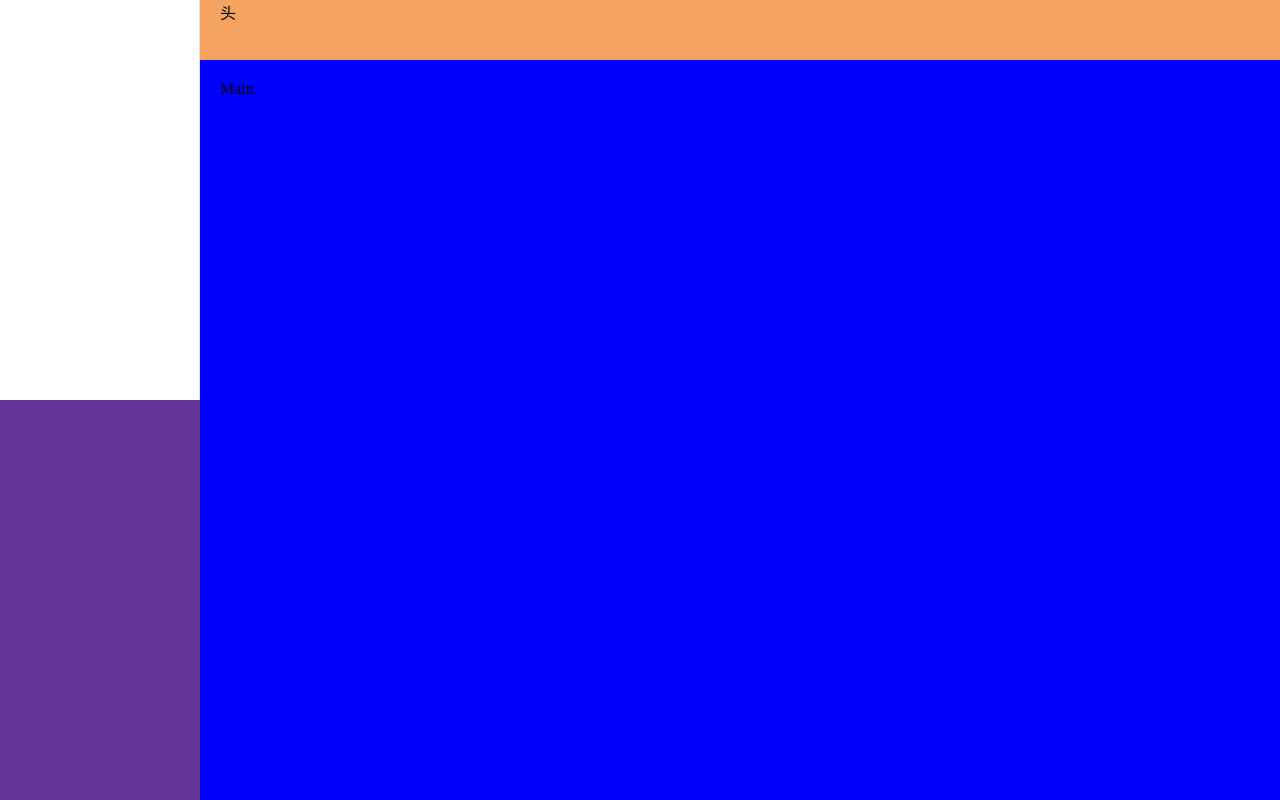
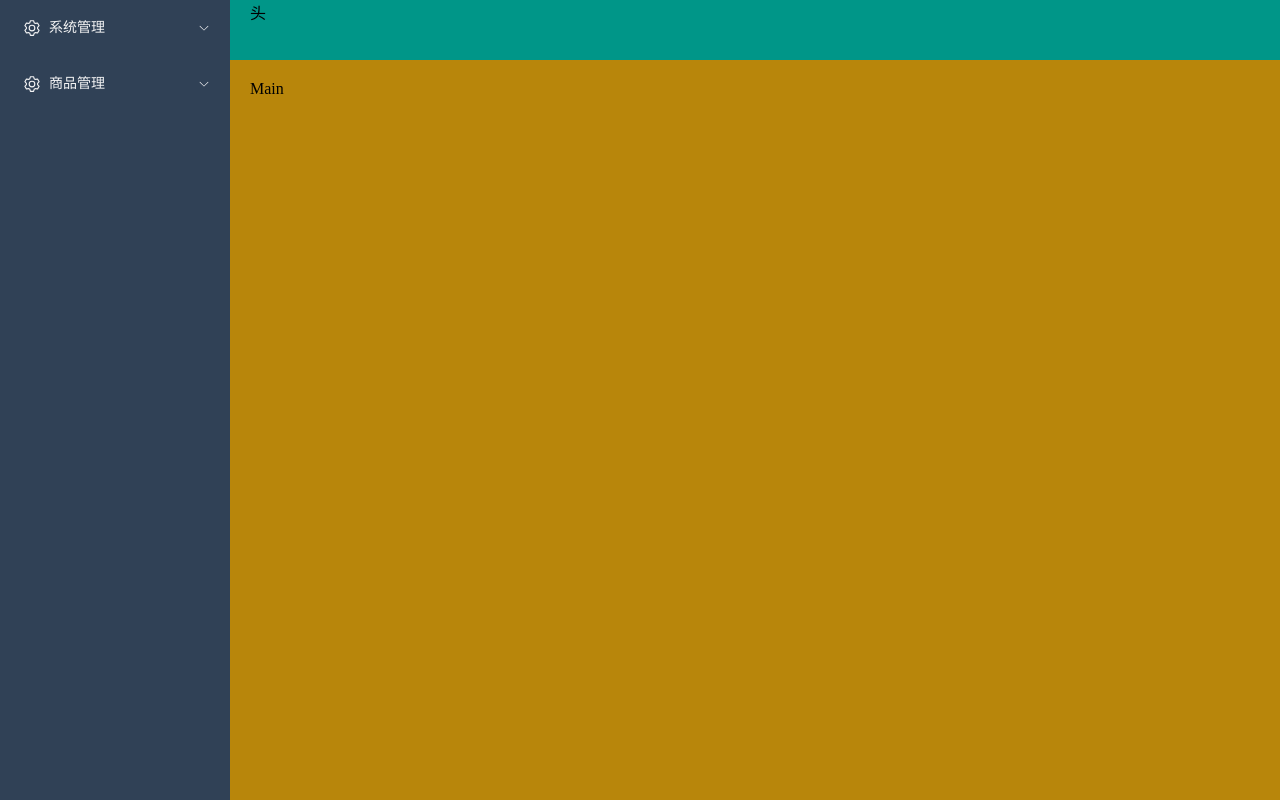
Before and after one commit to Bluesunn/Calligraphy, a Vue app in the folder background-project/: page /home in a window 1280 px wide. Built offline with nearby package versions, Linux system fonts and the light colour scheme.

Commit message:
左侧导航栏已完成版本

```diff
--- a/background-project/src/layout/index.vue
+++ b/background-project/src/layout/index.vue
@@ -1,6 +1,6 @@
 <template>
     <el-container class="mycontainer">
-      <el-aside width="200px" class="leftmenu">
+      <el-aside width="auto" class="leftmenu">
         <MenuBar></MenuBar>
       </el-aside>
       <el-container>
@@ -22,13 +22,13 @@
   .mycontainer{
       height: 100%;
       .leftmenu{
-        background-color: rebeccapurple;
+        background-color: #304156;
     }
       .header{
-        background-color: sandybrown;
+        background-color: #009688;
     }
       .main{
-        background-color: blue;
+        background-color: darkgoldenrod;
 
     }
   }
--- a/background-project/src/layout/menu/MenuBar.vue
+++ b/background-project/src/layout/menu/MenuBar.vue
@@ -5,6 +5,7 @@
     :collapse="isCollapse"
     @open="handleOpen"
     @close="handleClose"
+    background-color="#304156"
   >
     <!-- 前面的menuList是子组件MenuItem里定义的形参，后面是父组件中定义的对象数组 -->
     <MenuItem :menuList="menuList"></MenuItem>
@@ -18,8 +19,80 @@
 
     let menuList =reactive([
         {
+          path: "/system",
+          component: "Layout",
+          name: "system",
+          meta: {
+            title: "系统管理",
+            icon: "Setting",
+            roles: ["sys:manage"],
+          },
+    children: [
+      {
+        path: "/userList",
+        component: "/system/User/UserList",
+        name: "userList",
+        meta: {
+          title: "用户管理",
+          icon: "UserFilled",
+          roles: ["sys:user"],
+        },
+      },
+      {
+        path: "/roleList",
+        component: "/system/Role/RoleList",
+        name: "roleList",
+        meta: {
+          title: "角色管理",
+          icon: "Wallet",
+          roles: ["sys:role"],
+        },
+      },
+      {
+        path: "/menuList",
+        component: "/system/Menu/MenuList",
+        name: "menuList",
+        meta: {
+          title: "菜单管理",
+          icon: "Menu",
+          roles: ["sys:menu"],
+        },
+      },
+    ],
+  },
+  {
+    path: "/goodsRoot",
+    component: "Layout",
+    name: "goodsRoot",
+    meta: {
+      title: "商品管理",
+      icon: "Setting",
+      roles: ["sys:goodsRoot"],
+    },
+    children: [
+      {
+        path: "/category",
+        component: "/goods/Category",
+        name: "category",
+        meta: {
+          title: "物资类型",
+          icon: "UserFilled",
+          roles: ["sys:category"],
+        },
+      },
+      {
+        path: "/goodsList",
+        component: "/goods/GoodsList",
+        name: "goodsList",
+        meta: {
+          title: "商品信息",
+          icon: "Wallet",
+          roles: ["sys:goodsList"],
+        },
+      }
+    ]
+  }
 
-        }
     ])
 
     const isCollapse = ref(false)
@@ -31,9 +104,35 @@
     }
 </script>
 
-    <style scoped>
+    <style scoped lang="scss">
     .el-menu-vertical-demo:not(.el-menu--collapse) {
-    width: 200px;
-    min-height: 400px;
-    }
+  width: 230px;
+  min-height: 400px;
+}
+.el-menu {
+  border-right: none;
+}
+
+:deep(.el-sub-menu .el-sub-menu__title){
+	 color: #f4f4f5 !important;
+}
+
+:deep(.el-menu .el-menu-item){
+	color: #bfcbd9;
+}
+/* 菜单点中文字的颜色 */
+
+:deep(.el-menu-item.is-active){
+	color: #409eff !important;
+}
+/* 当前打开菜单的所有子菜单颜色 */
+
+:deep(.is-opened .el-menu-item){
+	background-color: #1f2d3d !important;
+}
+/* 鼠标移动菜单的颜色 */
+
+:deep(.el-menu-item:hover){
+	background-color: #001528 !important;
+}
 </style>
--- a/background-project/src/layout/menu/MenuItem.vue
+++ b/background-project/src/layout/menu/MenuItem.vue
@@ -1,18 +1,34 @@
 <template>
     <template v-for="menu in menuList" :key="menu.path">
+        <!-- 有下级菜单 -->
+        <el-sub-menu v-if="menu.children && menu.children.length > 0" :index="menu.path">
+        <template #title>
+            <!-- 动态组件的方式生成图标 -->
+            <el-icon>
+                <component :is="menu.meta.icon"></component>
+            </el-icon>
+
+            <span>{{ menu.meta.title }}</span>
+       </template>
+
+       <!-- 生成下级 -->
+       <MenuItem :menuList="menu.children"></MenuItem>
+
+      </el-sub-menu>
+
+      <!-- 没有下级 -->
+      <el-menu-item style="color: #f4f4f5" v-else :index="menu.path">
+        <el-icon>
+            <component :is="menu.meta.icon"></component>
+        </el-icon>
+      <template #title>{{menu.meta.title}}</template>
+    </el-menu-item>
 
     </template>
 
 </template>
 
 <script setup lang="ts">
-    //图标引入
-    import {
-    Document,
-    Menu as IconMenu,
-    Location,
-    Setting,
-    } from '@element-plus/icons-vue'
     //接受父组件传递的数据
     //这里的menuList是形参
     defineProps(['menuList'])
```
